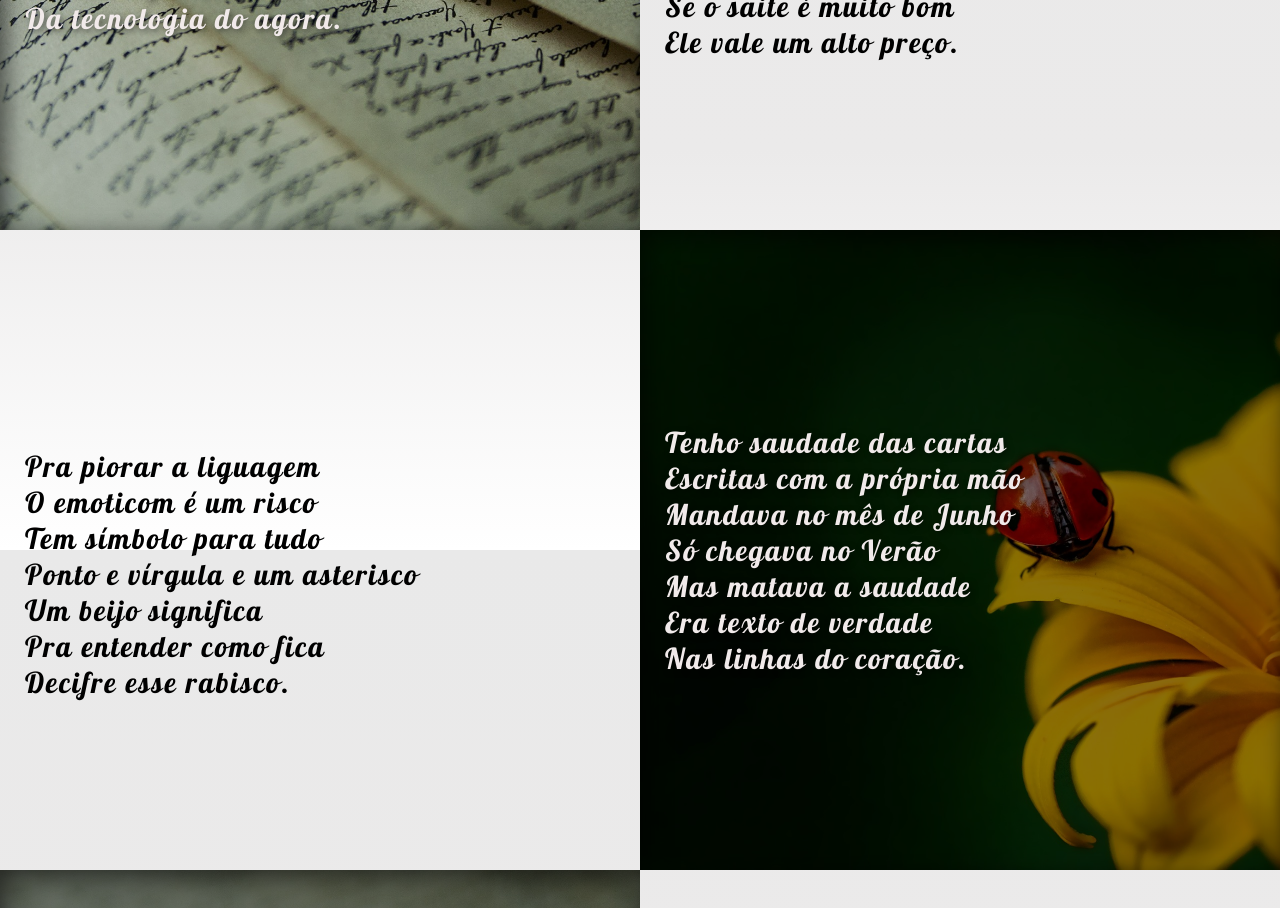
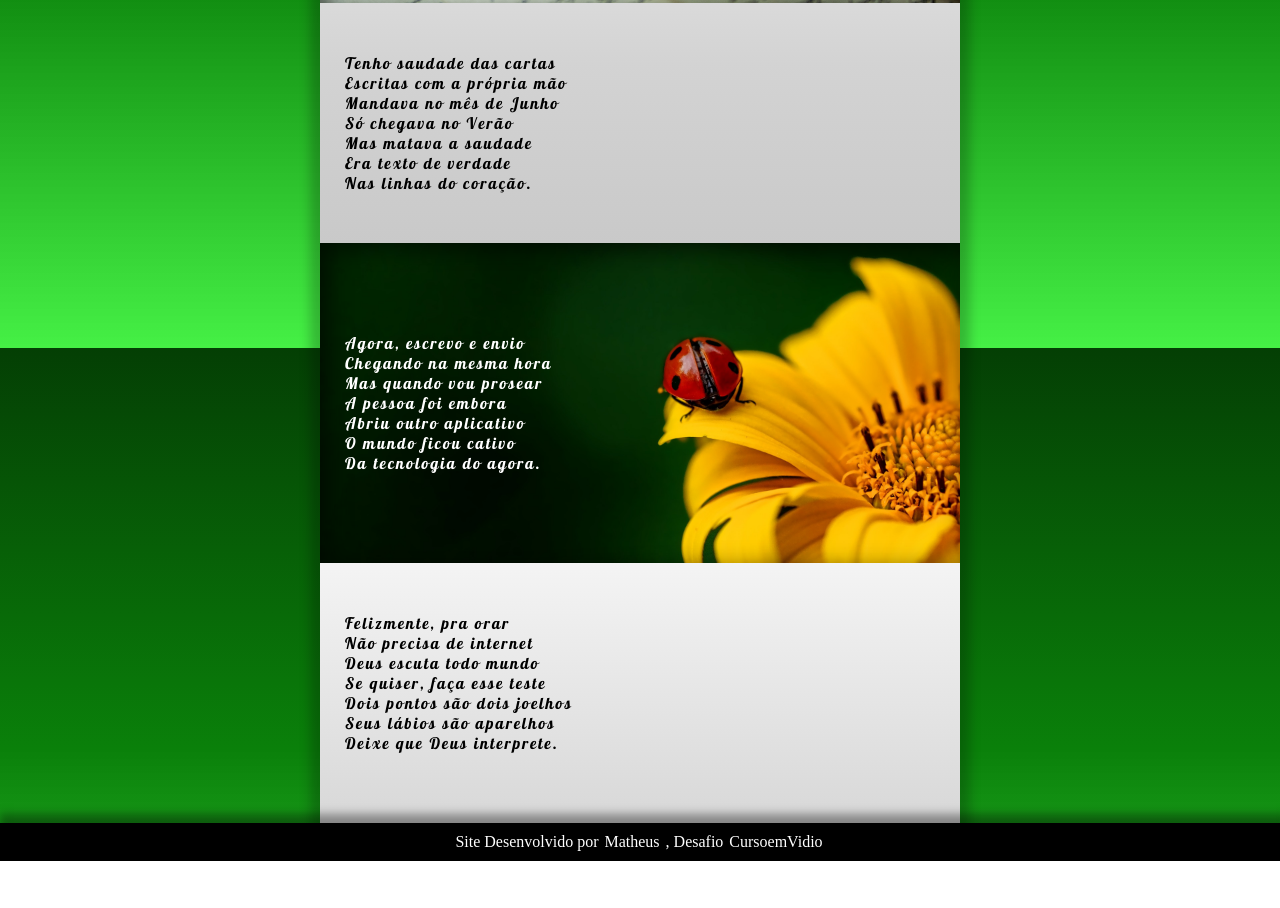
Before and after one commit to matheus369k/Site-Cordel, a plain HTML site: page index.html in a window 1280 px wide. Shown: the part 1252-2160 px from the top of the page. After the commit the page ends 2113 px from the top, so only its background shows below. Drawn offline with Linux system fonts and the light colour scheme.

Commit message:
atualizado 24/09...

```diff
--- a/css/style.css
+++ b/css/style.css
@@ -1,30 +1,33 @@
 * {
     margin: 0;
     padding:0;
-    box-sizing: 0;
+    box-sizing: border-box;
+    list-style: none;
 }
 
 body {
-    background-image: linear-gradient(to top, rgb(4, 63, 4), rgb(10, 128, 10), rgba(17, 236, 17, 0.781));
+    height: 100vh;
+    background-image: linear-gradient(rgb(4, 63, 4), rgb(10, 128, 10), rgba(17, 236, 17, 0.781));
+    background-attachment: fixed;
 }
 
 header {
-    font-size: 22px;
+    font-size: 16px;
     text-align: center;
-    padding: 50px 0px;
+    padding: 30px 0px;
     color: white;
     background-color: black;
 }
 
 h1 {
     font-family: 'Lilita One', cursive;
-    font-size: 3em;
+    font-size: 2em;
     text-transform: uppercase;
     font-weight: bolder;
 }
 
 header a {
-    font-size: 22px;
+    font-size: 16px;
     font-weight: bolder;
     text-decoration: none;
     color: rgb(255, 251, 251);
@@ -37,37 +40,26 @@ header a:hover {
 }
 
 main {
-    padding: 10vh 0;
+    box-shadow: 0 0 10px 10px rgba(0, 0, 0, 0.22);
+    padding: 20px 0;
     background-attachment: fixed;
-    background-image: linear-gradient(to top, white, rgb(235, 234, 234), rgb(233, 233, 233));
+    background-image: linear-gradient(white, rgb(211, 211, 211), rgb(189, 189, 189));
 }
 
 @media screen and ( min-width:768px) {
     main {
-        display: grid;
-        grid-template-columns: 50%;
-        grid-auto-rows: 80vh;
+        display: block;
+        margin: 0 auto;
+        max-width: 50%;
      }
 
- }
-
-.img p,
-main p {
-    margin: 5vh 0;
-    padding-left:5vw;
 }
 
-@media screen and ( min-width: 768px) {
-    .img p,
-    main {
-        padding-top: 0;
-        padding-bottom: 0;
-        padding-left: 0;
-    }
+li p {
+    padding-left:10px;
 }
 
-div  p,
-main  p {
+li p {
     font-size: 4vw;
     font-family: 'Lobster', cursive;
     line-height: 9vw;
@@ -75,107 +67,54 @@ main  p {
 }
 
 @media screen and ( min-width: 768px) {
-    .img p,
-    div  p,
-    main  p {
+    li p {
         letter-spacing: 2px;
-        font-size: 1.8em;
+        font-size: 1em;
         line-height: normal;
         text-align: left;
         padding-left: 25px ;
         width:auto;
         height: 95%;
         display: flex;
+        padding-top: 50px;
+        padding-bottom: 50px;
         align-items: center;
     }
 }
 
-div p {
-    text-shadow: 2px 2px 6px rgba(0, 0, 0, 0.527);
-    width: fit-content;
-    padding: 2vh 2vw 2vh 2vw;
-    margin: 3vh 0vh;
-    color: rgb(241, 234, 234) ;
-    background-color: rgba(0, 0, 0, 0.459);
-}
-
-@media screen and ( min-width: 768px) {
-    .img p,
-    div p {
-        width: auto;
-        margin: 0;
-        background-color: rgba(0, 0, 0, 0.202);
-    }
-}
-
-.img p{
-    background-color: transparent;
-    color: black;
-    text-shadow: none;
-}
-
-@media screen and ( min-width: 768px) {
-    .img p{
-        text-shadow: 2px 2px 6px rgba(0, 0, 0, 0.527);
-        color: rgb(241, 234, 234) ;
-        background-color: rgba(0, 0, 0, 0.459);
-        height: 80vh;
-    }
+.imagem-1,
+.imagem-2 {
+    box-shadow: inset 6px 6px 25px 0px rgba(0, 0, 0, 0.603);
+    padding: 5vh 0;
+    color: white;
 }
 
 .imagem-1 {
-    box-shadow: inset 6px 6px 25px 0px rgba(0, 0, 0, 0.603);
-    padding: 5vh 3vw;
-    background: url('../imagens/background001.jpg')  center center fixed;
+    background: url('../imagens/background001.jpg') center center fixed;
     background-size: cover;
 }
 
 .imagem-2 {
-    box-shadow: inset 6px 6px 25px 0px rgba(0, 0, 0, 0.603);
-    padding: 5vh 3vw;
-    background: url('../imagens/background002.jpg') center center fixed;
+    background: url('../imagens/background002.jpg')center center fixed;
     background-size: cover;
 }
 
-@media screen and ( min-width: 768px) {
-    .imagem-1{
-        grid-row-start: 1;
-        grid-column-start: 2;
-        padding: 0;
-    }
-
-    .imagem-2{
-        grid-row-start: 2;
-        grid-column-start: 1;
-        padding: 0;
-    }
-
-    .imagem-3{
-        grid-row-start: 3;
-        grid-column-start: 2;
-        padding: 0;
+@media screen and ( min-width: 768px ) {
+    .imagem-3 {
+        box-shadow: inset 6px 6px 25px 0px rgba(0, 0, 0, 0.603);
+        padding: 5vh 0;
         background: url('../imagens/background001.jpg')  center center fixed;
         background-size: cover;
-        box-shadow: inset 6px 6px 25px 0px rgba(0, 0, 0, 0.603);
+        color: white;
     }
-
-    .imagem-4{
-        grid-row-start: 4;
-        grid-column-start: 1;
-        padding: 0;
-        background: url('../imagens/background002.jpg')  center center fixed;
-        background-size: cover;
-        box-shadow: inset 6px 6px 25px 0px rgba(0, 0, 0, 0.603);
-    }
-
 }
 
 footer {
     box-shadow: 4px -4px 9px 5px rgba(0, 0, 0, 0.384);
-    font-size: 1.2em;
+    font-size: 1em;
     text-align: center;
     color:white ;
-    padding: 30px 0px;
+    padding: 10px 0px;
     background-color: black;
 }
 
--- a/index.html
+++ b/index.html
@@ -48,6 +48,7 @@
     </header>
 
     <main>
+        <li>
             <p>
                 Estou ficando cansado <br>
                 Da tal tecnologia <br>
@@ -57,8 +58,9 @@
                 Antes que eu caduque<br>
                 Vou dizer tudo em poesia.
             </p>
+        </li>
 
-        <div  class="imagem-1">
+        <li  class="imagem-1">
             <p>
                 Não é mais como era antes<br>
                 É tudo abreviado<br>
@@ -68,8 +70,9 @@
                 Basta botar uma flor<br>
                 E um coração desenhado.
             </p>
-        </div>
+        </li>
 
+        <li>
             <p>
                 Arroba agora não pesa<br>
                 É parte de um endereço<br>
@@ -79,7 +82,9 @@
                 Se o saite é muito bom<br>
                 Ele vale um alto preço.<br>
             </p>
+        </li>
 
+        <li class="imagem-2">
             <p>
                 Pra piorar a liguagem<br>
                 O emoticom é um risco<br>
@@ -89,8 +94,9 @@
                 Pra entender como fica<br>
                 Decifre esse rabisco.<br>
             </p>
+        </li>
 
-        <div class="imagem-3  img">
+        <li>
             <p>
                 Tenho saudade das cartas<br>
                 Escritas com a própria mão<br>
@@ -100,9 +106,9 @@
                 Era texto de verdade<br>
                 Nas linhas do coração.<br>
             </p>
-        </div>
+        </li>
 
-        <div class="imagem-2">
+        <li  class="imagem-3">
             <p>
                 Agora, escrevo e envio<br>
                 Chegando na mesma hora<br>
@@ -112,9 +118,9 @@
                 O mundo ficou cativo<br>
                 Da tecnologia do agora.<br>
             </p>
-        </div>
+        </li>
 
-        <div class="imagem-4  img">
+        <li>
             <p>
                 Felizmente, pra orar<br>
                 Não precisa de internet<br>
@@ -124,7 +130,7 @@
                 Seus lábios são aparelhos<br>
                 Deixe que Deus interprete.<br>
             </p>
-        </div>
+        </li>
     </main>
 
     <footer>
```
Lines whose indentation alone changed are shown as unchanged.
